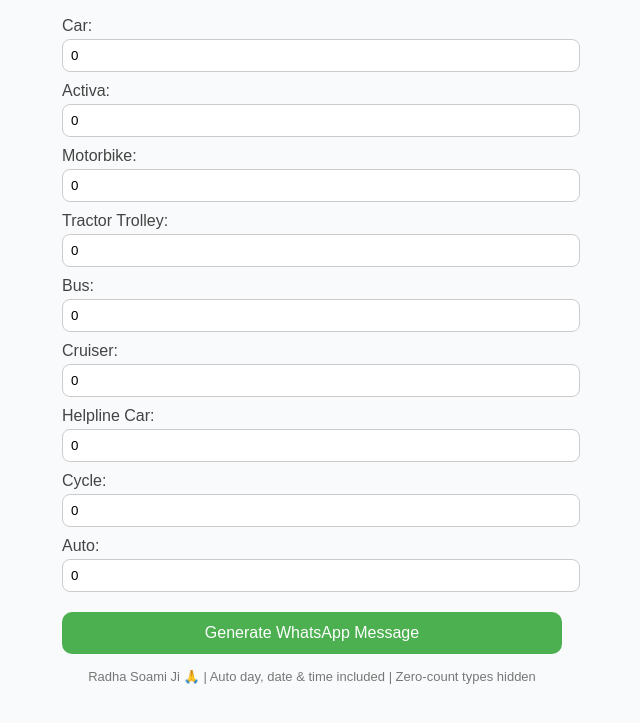
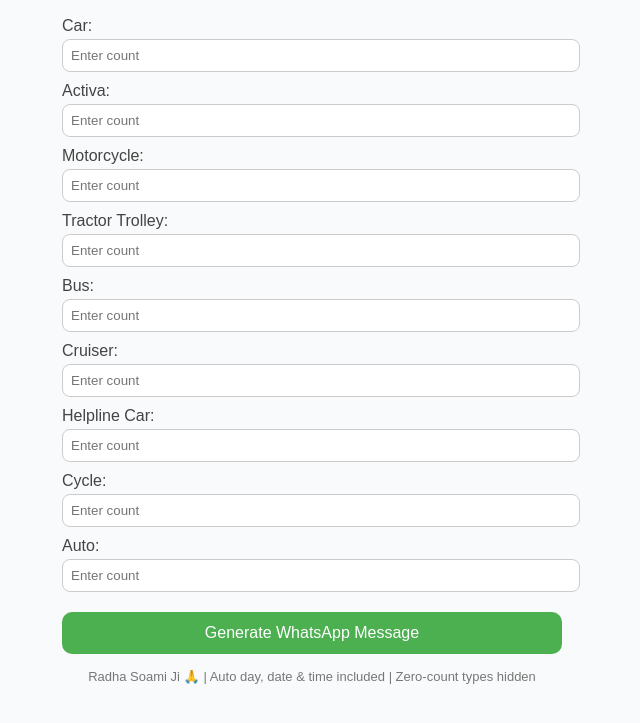
Before and after one commit to dhiman1981/vehicle-count, a plain HTML site: page index.html in a window 1280 px wide. Shown: the part 71-794 px from the top of the page, without its empty margins (328-968 px from the left). Drawn offline with Linux system fonts and the light colour scheme.

Commit message:
index.html

```diff
--- a/index.html
+++ b/index.html
@@ -29,6 +29,12 @@
       margin-top: 4px;
       border: 1px solid #ccc;
       border-radius: 8px;
+      -moz-appearance: textfield;
+    }
+    input::-webkit-outer-spin-button,
+    input::-webkit-inner-spin-button {
+      -webkit-appearance: none;
+      margin: 0;
     }
     button {
       margin-top: 20px;
@@ -56,15 +62,15 @@
 
 <h2>Vehicle Count Report</h2>
 
-<label>Car:</label><input type="number" id="car" min="0" value="0">
-<label>Activa:</label><input type="number" id="activa" min="0" value="0">
-<label>Motorbike:</label><input type="number" id="motorbike" min="0" value="0">
-<label>Tractor Trolley:</label><input type="number" id="tractor" min="0" value="0">
-<label>Bus:</label><input type="number" id="bus" min="0" value="0">
-<label>Cruiser:</label><input type="number" id="cruiser" min="0" value="0">
-<label>Helpline Car:</label><input type="number" id="helpline" min="0" value="0">
-<label>Cycle:</label><input type="number" id="cycle" min="0" value="0">
-<label>Auto:</label><input type="number" id="auto" min="0" value="0">
+<label>Car:</label><input type="number" id="car" min="0" placeholder="Enter count">
+<label>Activa:</label><input type="number" id="activa" min="0" placeholder="Enter count">
+<label>Motorcycle:</label><input type="number" id="motorcycle" min="0" placeholder="Enter count">
+<label>Tractor Trolley:</label><input type="number" id="tractor" min="0" placeholder="Enter count">
+<label>Bus:</label><input type="number" id="bus" min="0" placeholder="Enter count">
+<label>Cruiser:</label><input type="number" id="cruiser" min="0" placeholder="Enter count">
+<label>Helpline Car:</label><input type="number" id="helpline" min="0" placeholder="Enter count">
+<label>Cycle:</label><input type="number" id="cycle" min="0" placeholder="Enter count">
+<label>Auto:</label><input type="number" id="auto" min="0" placeholder="Enter count">
 
 <button onclick="generateMessage()">Generate WhatsApp Message</button>
 
@@ -80,7 +86,7 @@
     const counts = {
       Car: n('car'),
       Activa: n('activa'),
-      Motorbike: n('motorbike'),
+      Motorcycle: n('motorcycle'),
       'Tractor Trolley': n('tractor'),
       Bus: n('bus'),
       Cruiser: n('cruiser'),
@@ -113,7 +119,7 @@
 
     // Build message
     let total = 0;
-    let message = `Radha Soami Ji 🙏\n\n Vehicle Count Report\n ${dateStr}\n\n`;
+    let message = `Radha Soami Ji 🙏\n\n🚗 Vehicle Count Report\n📅 ${dateStr}\n\n`;
     activeTypes.forEach(([type, count]) => {
       message += `${type}: ${count}\n`;
       total += count;
```
